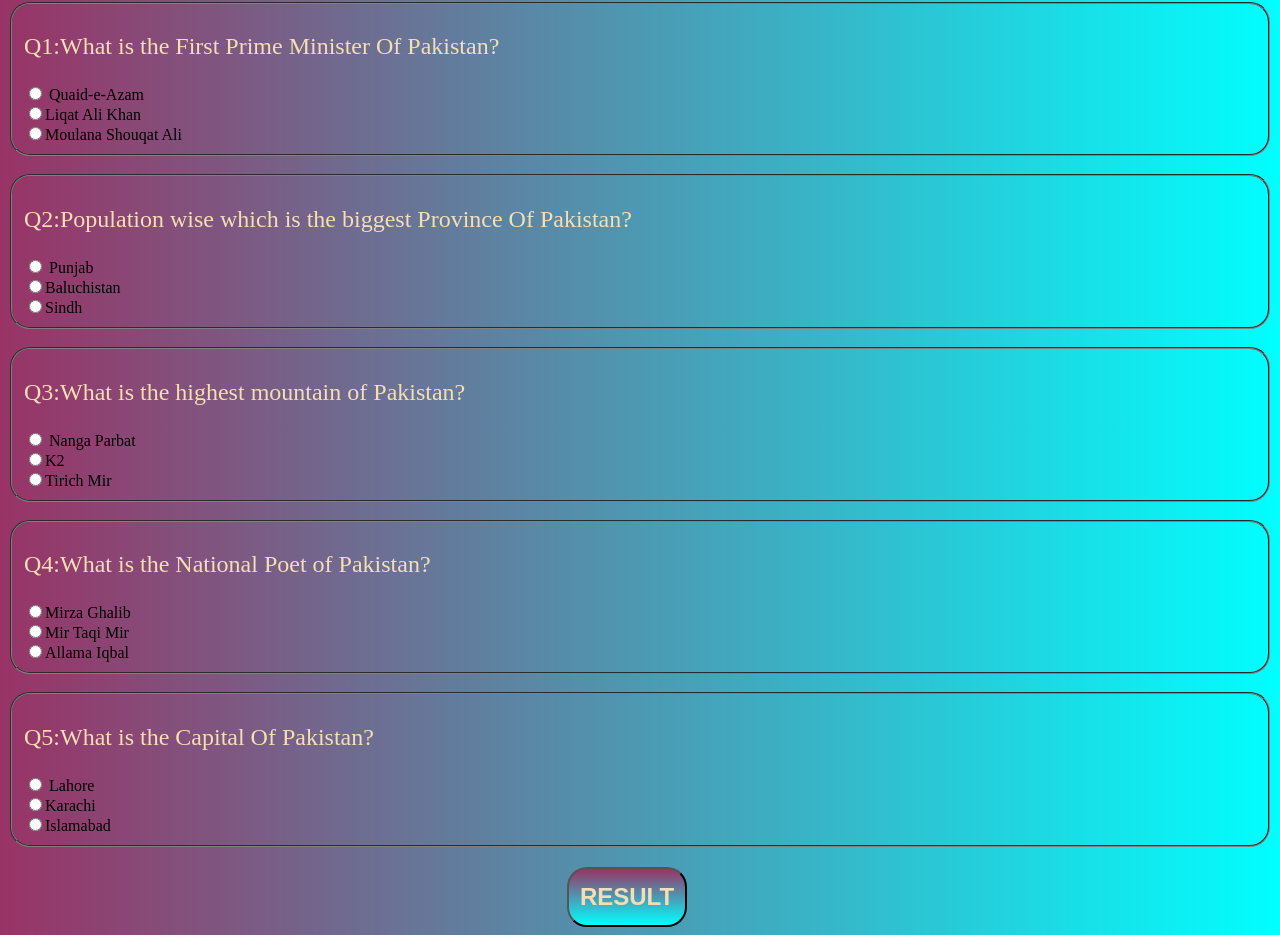
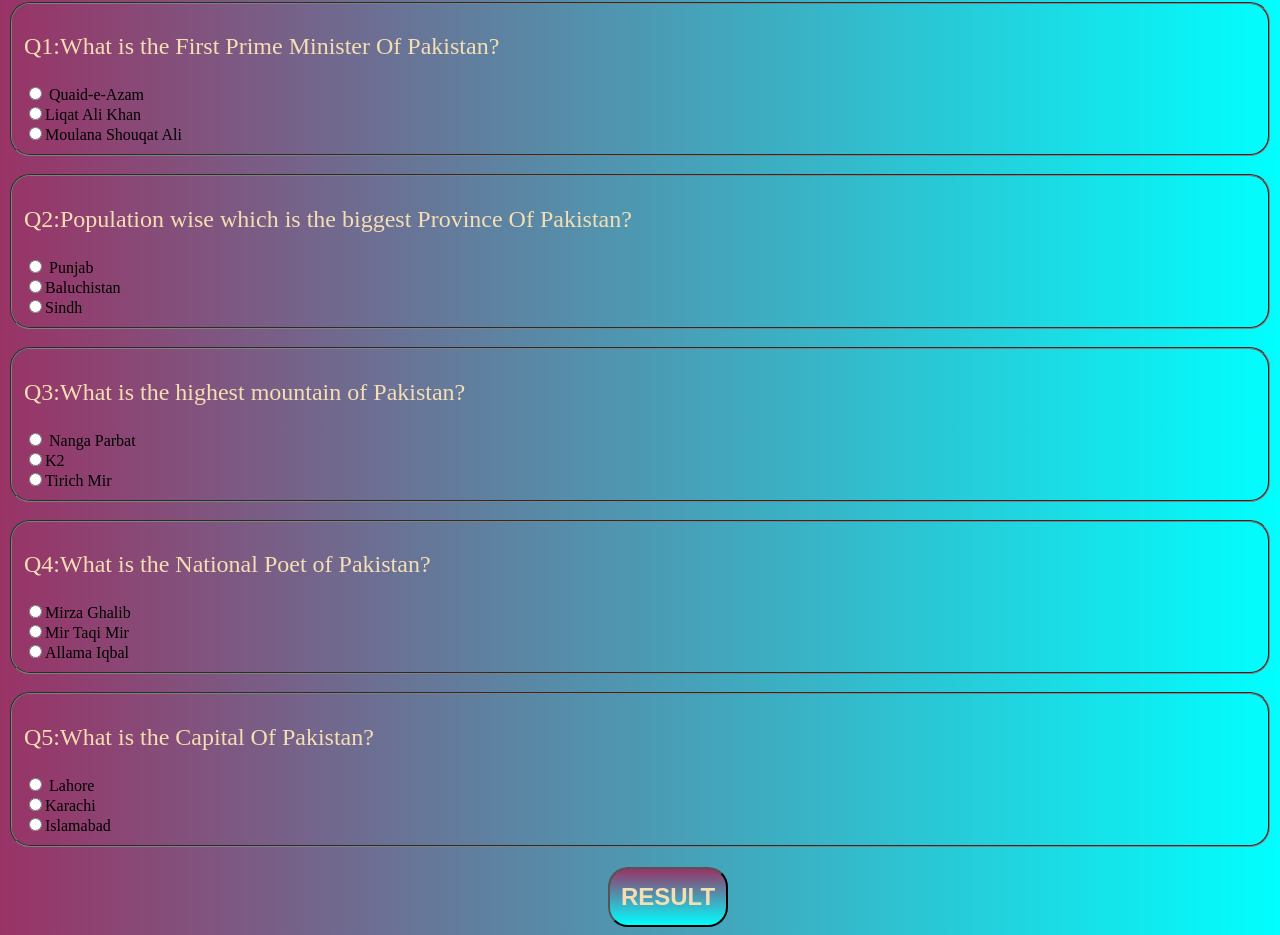
Before and after one commit to inam-22/AinamSImpleQuizApp, a plain HTML site: page index.html in a window 1280 px wide. Shown: the part 78-1013 px from the top of the page. Drawn offline with Linux system fonts and the light colour scheme.

Commit message:
AinamSimpleQuizApp is ready to deploy

```diff
--- a/style.css
+++ b/style.css
@@ -27,7 +27,7 @@ fieldset{
 }
 @media only screen and (max-width: 1400px) {
     .btn{
-         margin-left: 559px;
+         margin-left: 600px;
     }
   }
   @media only screen and (max-width: 1100px) {
```
